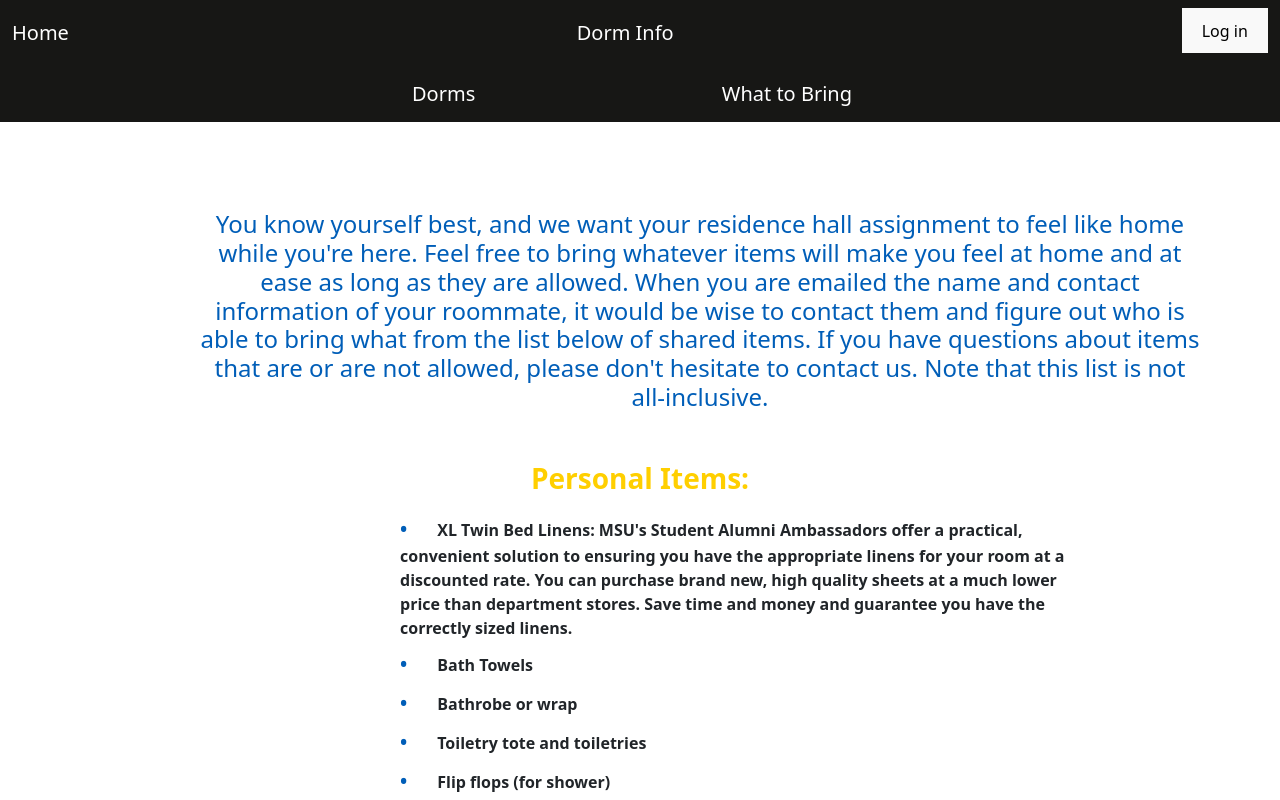
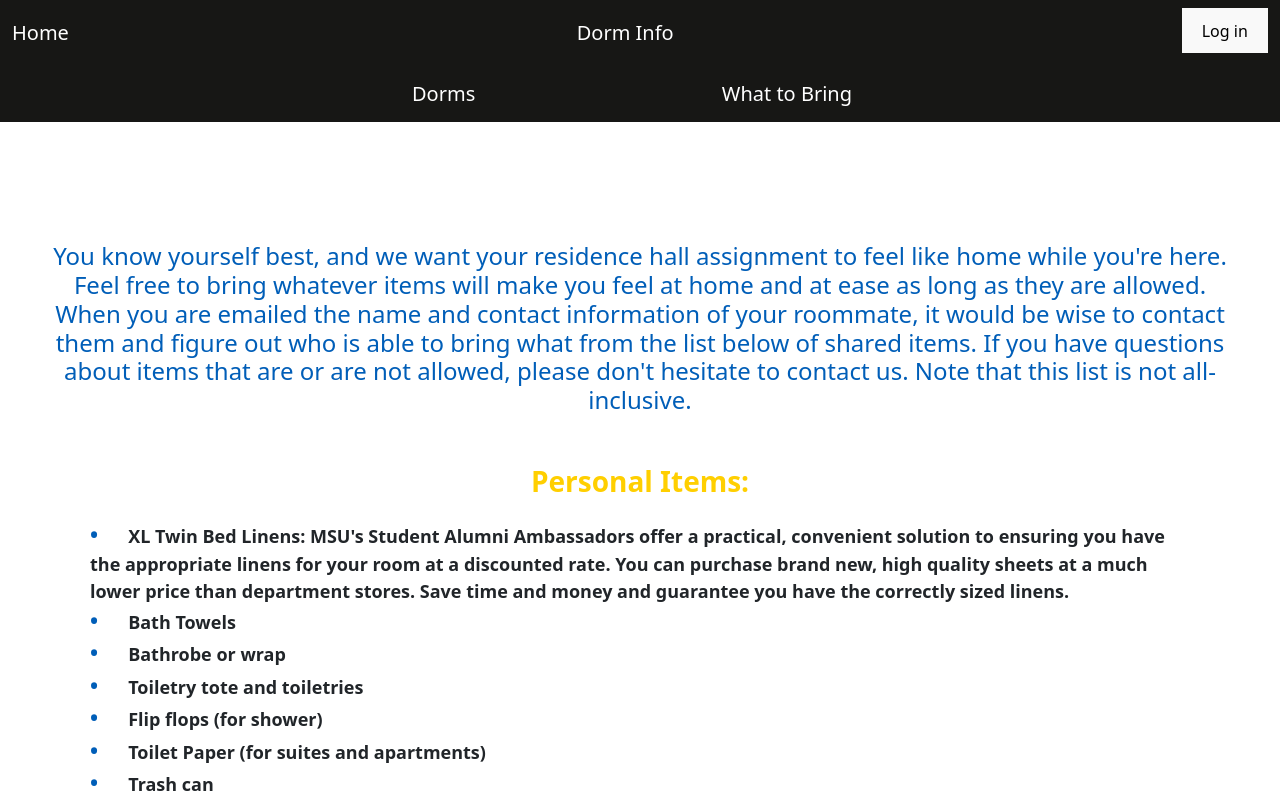
Before and after one commit to enjoSuru/Dorm_Designer, a React (Vite) app in the folder hosting/: page /WhatToBring in a window 1280 px wide. Shown: the top 800 px of the page. Built offline with nearby package versions, Linux system fonts and the light colour scheme; no server answers.

Commit message:
fixed text

```diff
--- a/hosting/src/Components/WhatToBring.css
+++ b/hosting/src/Components/WhatToBring.css
@@ -5,42 +5,46 @@ h1 {
 }
 
 h4 {
-    color: #005EB8;
-    max-width: 1200px;
-    word-wrap: break-word;
-    padding-left: 200px;
+  color: #005EB8;
+  max-width: 1200px;
+  word-wrap: break-word;
+  display: flex;
+  justify-content: center;
+  align-items: center;
+  padding-top: 2rem;
+  text-align: center;
+  margin: 0 auto;
 }
 
 /* Style for the main list */
 ul {
     list-style-type: none;
     padding: 0;
-    margin: 0; /* Ensure there's no margin */
+    margin: 0;
   }
 
   /* Style for list items */
   li {
     font-weight: bold;
-    margin-bottom: 10px; /* Add some spacing between items */
-    padding-left: 400px; /* Indent the text */
-    max-width: 1100px; /* Set a maximum width for the list items */
-    word-wrap: break-word; /* Allow the text to wrap within the specified width */
+    margin-bottom: 20px;
+    max-width: 1100px;
+    word-wrap: break-word;
+    margin: 0 auto;
+    font-size: large;
   }
 
   /* Custom bullet */
   li:before {
     content: "\2022"; /* Bullet character */
-    color: #005EB8; /* Bullet color */
-    font-size: 1.2em; /* Bullet size */
-    margin-right: 30px; /* Adjust bullet alignment */
+    color: #005EB8;
+    font-size: 1.2em;
+    margin-right: 30px;
   }
 
-  /* Align the entire list to the left side of the screen */
   ul {
     text-align: left;
   }
 
-  /* Style for the heading of each list */
   h3 {
         color: #FFCF00;
         margin-top: 50px;
--- a/hosting/src/comp_styling/App.css
+++ b/hosting/src/comp_styling/App.css
@@ -13,8 +13,20 @@
   color:#005EB8;
 }
 
+.intro-paragraph{
+  display: flex;
+  justify-content: center;
+  align-items: center;
+  padding-top: 2rem;
+}
+
+.align-self-start {
+
+}
+
+
 .text-primary{
-  padding-left: 200px;
+
   font-size: large;
   max-width: 1200px;
   word-wrap: break-word;
--- a/hosting/src/routes/App.jsx
+++ b/hosting/src/routes/App.jsx
@@ -17,7 +17,7 @@ function App() {
             </strong>
           </h2>
         </div>
-        <div className="align-self-start">
+        <div>
           <div className="intro-paragraph">
             <p className="text-primary">
               <strong>
```
